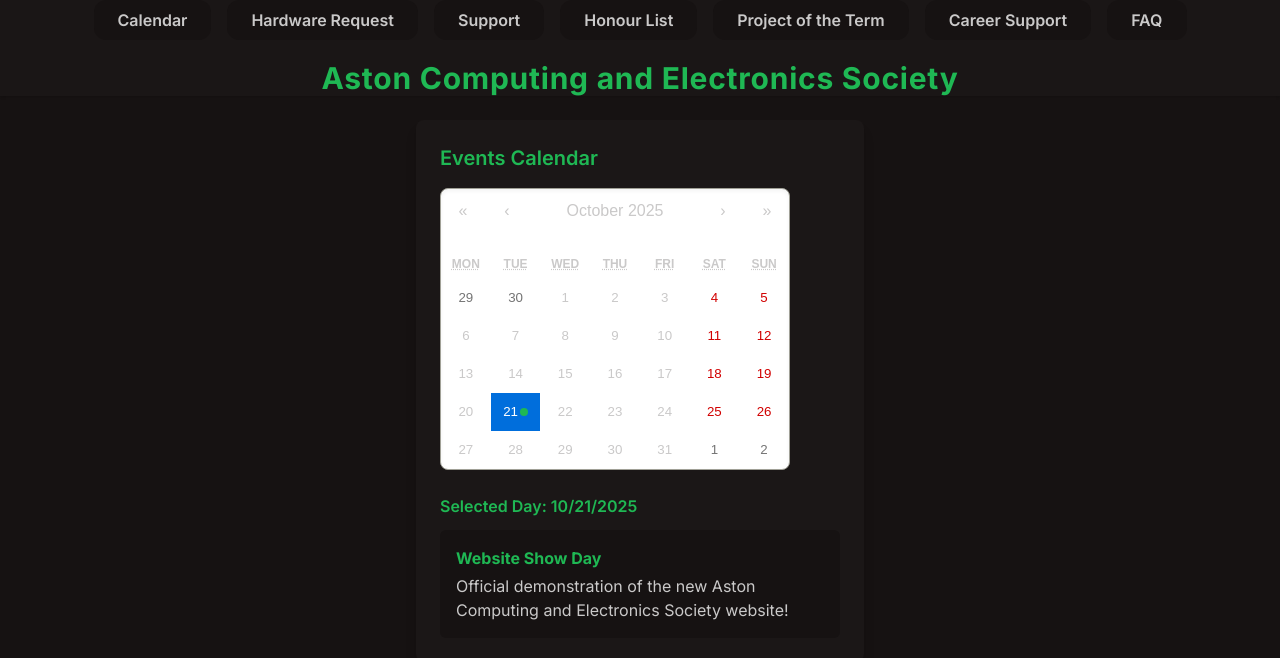
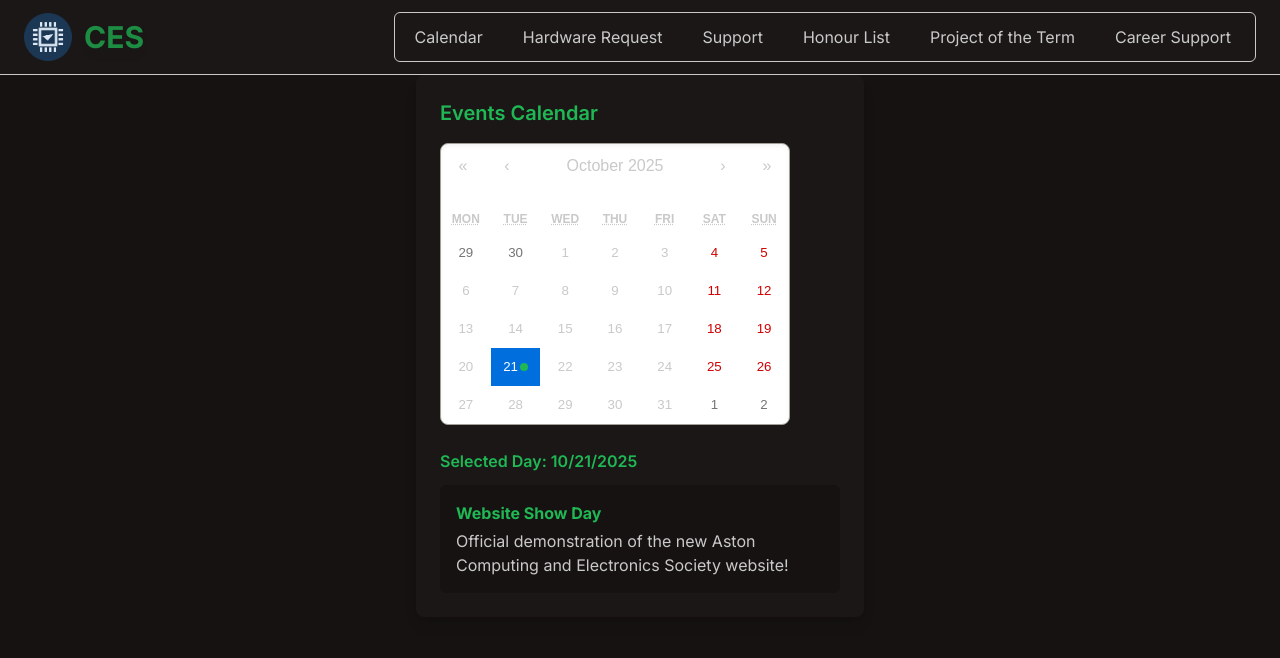
Before and after one commit to laithm/astonces, a Next.js app: page /calendar in a window 1280 px wide. Shown: the top 658 px of the page. Built offline with nearby package versions, Linux system fonts and the light colour scheme.

Commit message:
adding footer

```diff
--- a/src/app/components/Header.tsx
+++ b/src/app/components/Header.tsx
@@ -1,5 +1,7 @@
 'use client';
 import Link from 'next/link';
+import Image from 'next/image';
+import { useRef } from 'react';
 
 const sectionLinks = [
   { label: 'Calendar', href: '/calendar' },
@@ -12,22 +14,54 @@ const sectionLinks = [
 ];
 
 export default function Header() {
+  const scrollRef = useRef<HTMLDivElement>(null);
+
+  function handleWheel(e: React.WheelEvent) {
+    if (scrollRef.current) {
+      scrollRef.current.scrollLeft += e.deltaY;
+      e.preventDefault();
+    }
+  }
+
   return (
-    <header className="header">
-      <nav className="legend-nav" aria-label="Primary Navigation">
+    <header className="flex items-center justify-between bg-base-100 px-6 py-3 border-b border-base-content select-none">
+      {/* Logo and CES Text */}
+      <div className="flex items-center gap-3">
+        <Image
+          src="/astonces.png"
+          alt="ASTONCES Logo"
+          width={48}
+          height={48}
+          priority
+        />
+        <span
+          className="text-3xl font-extrabold text-primary cursor-default select-text
+                     animate-pulse drop-shadow-lg"
+          title="Aston Computing and Electronics Society (CES)"
+        >
+          CES
+        </span>
+      </div>
+
+      {/* Navigation Links */}
+      <nav
+        className="flex overflow-x-auto max-w-[70%] border border-base-content rounded-md p-1 gap-2 scrollbar-thin scrollbar-thumb-primary scrollbar-track-base-200"
+        ref={scrollRef}
+        onWheel={handleWheel}
+        aria-label="Primary Navigation"
+      >
         {sectionLinks.map(({ label, href }) => (
           <Link
             key={href}
             href={href}
-            className="legend-link px-4 py-2 rounded-lg transition-colors hover:bg-primary hover:text-primary-content focus-visible:outline focus-visible:outline-primary focus-visible:outline-2"
+            className="flex-shrink-0 px-4 py-2 rounded-lg
+                       transition-colors hover:bg-primary hover:text-primary-content
+                       focus-visible:outline focus-visible:outline-primary focus-visible:outline-2"
           >
             {label}
           </Link>
         ))}
       </nav>
-      <h1 className="main-title text-primary text-center mt-2 mb-6 font-extrabold tracking-wide">
-        Aston Computing and Electronics Society
-      </h1>
     </header>
   );
 }
```
Also changed, not shown: src/app/components/Calendar.tsx (line endings or trailing spaces), src/app/components/Footer.tsx (added).
